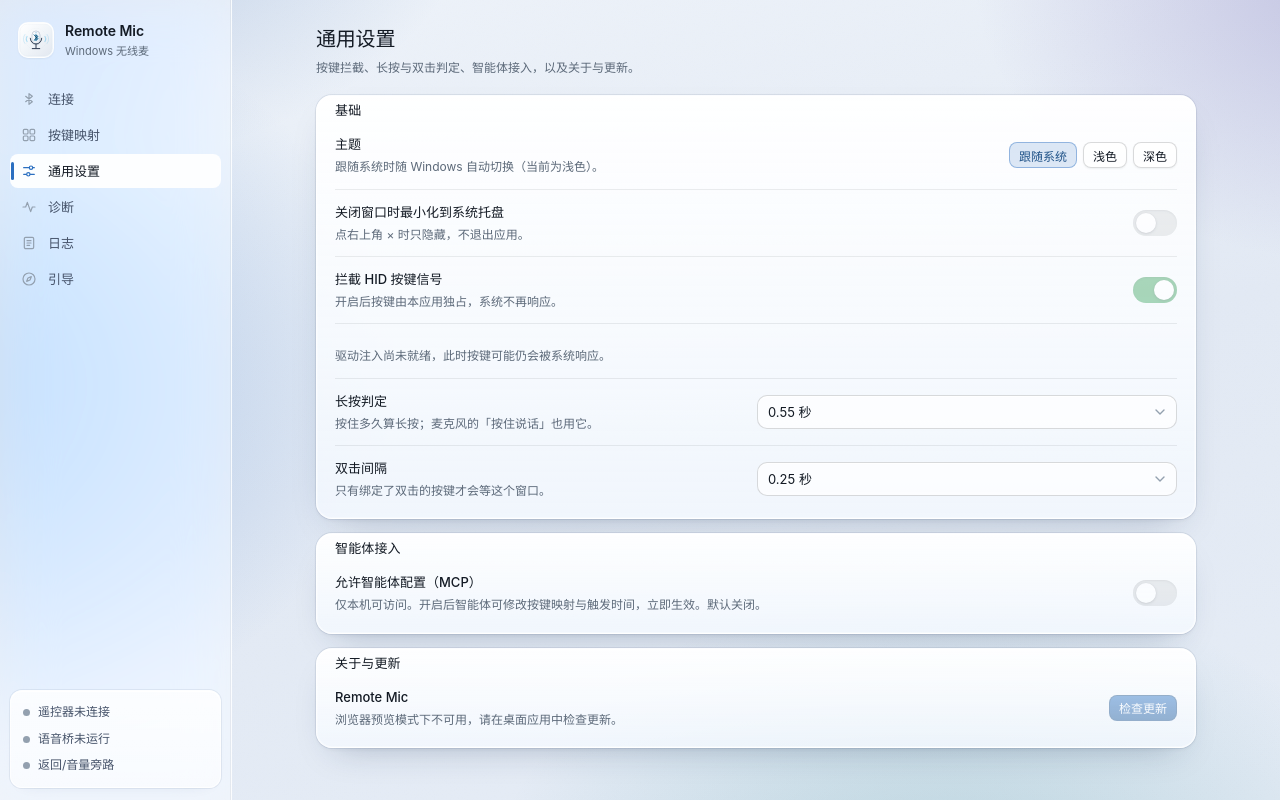
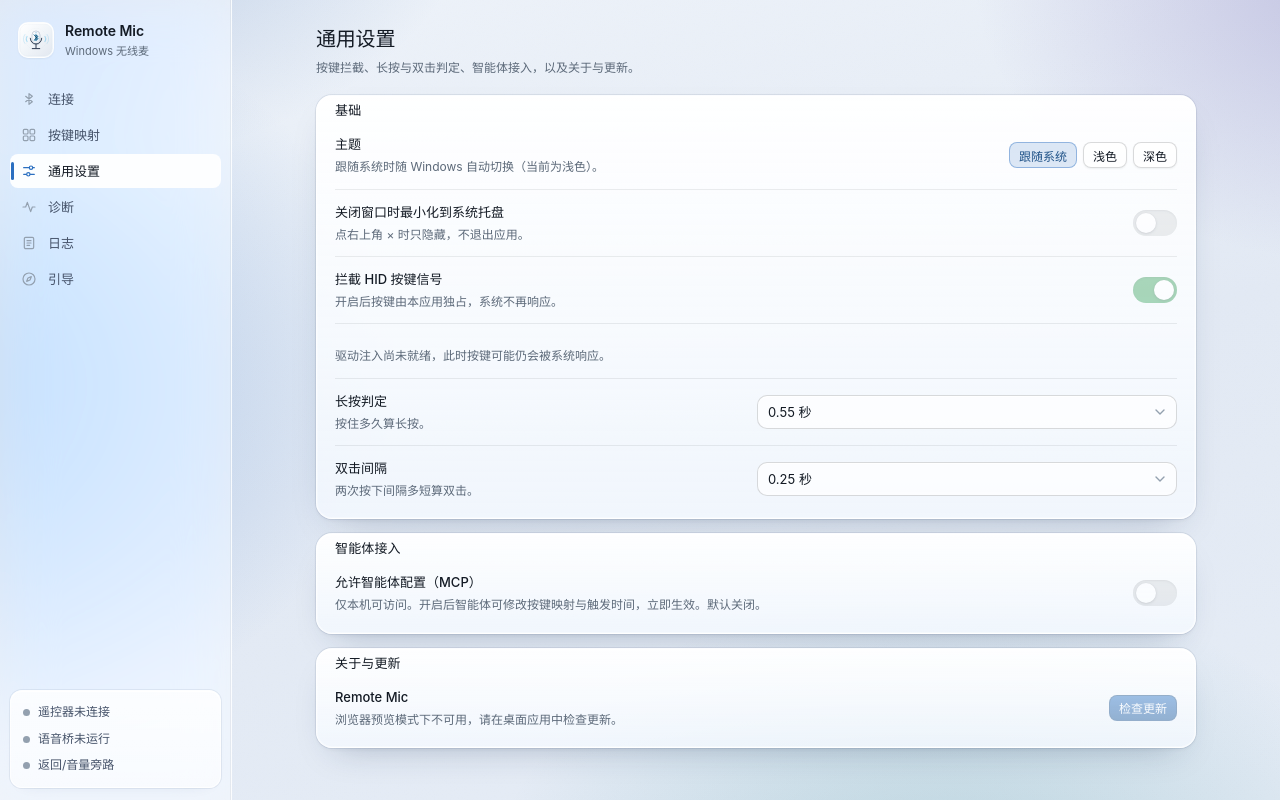
Before and after one commit to poluce/windows-remote-mic, a React (Vite) app: page / in a window 1280 px wide. Both pictures are taken after a click on the button "通用设置". Built offline with nearby package versions, Linux system fonts and the light colour scheme.

Commit message:
docs(ui): 收短长按与双击两行的说明
「按住多久算长按；麦克风的「按住说话」也用它。」→「按住多久算长按。」
「只有绑定了双击的按键才会等这个窗口。」→「两次按下间隔多短算双击。」

```diff
--- a/src/pages/SettingsPage.tsx
+++ b/src/pages/SettingsPage.tsx
@@ -332,7 +332,7 @@ export function SettingsPage() {
         <div className="form-row">
           <div className="form-text">
             <div className="form-label">长按判定</div>
-            <p className="hint">按住多久算长按；麦克风的「按住说话」也用它。</p>
+            <p className="hint">按住多久算长按。</p>
           </div>
           <select
             className="select timing-select"
@@ -350,7 +350,7 @@ export function SettingsPage() {
         <div className="form-row">
           <div className="form-text">
             <div className="form-label">双击间隔</div>
-            <p className="hint">只有绑定了双击的按键才会等这个窗口。</p>
+            <p className="hint">两次按下间隔多短算双击。</p>
           </div>
           <select
             className="select timing-select"
```
Also changed, not shown: 1 other file (tests, documents, lock files or other folders).
